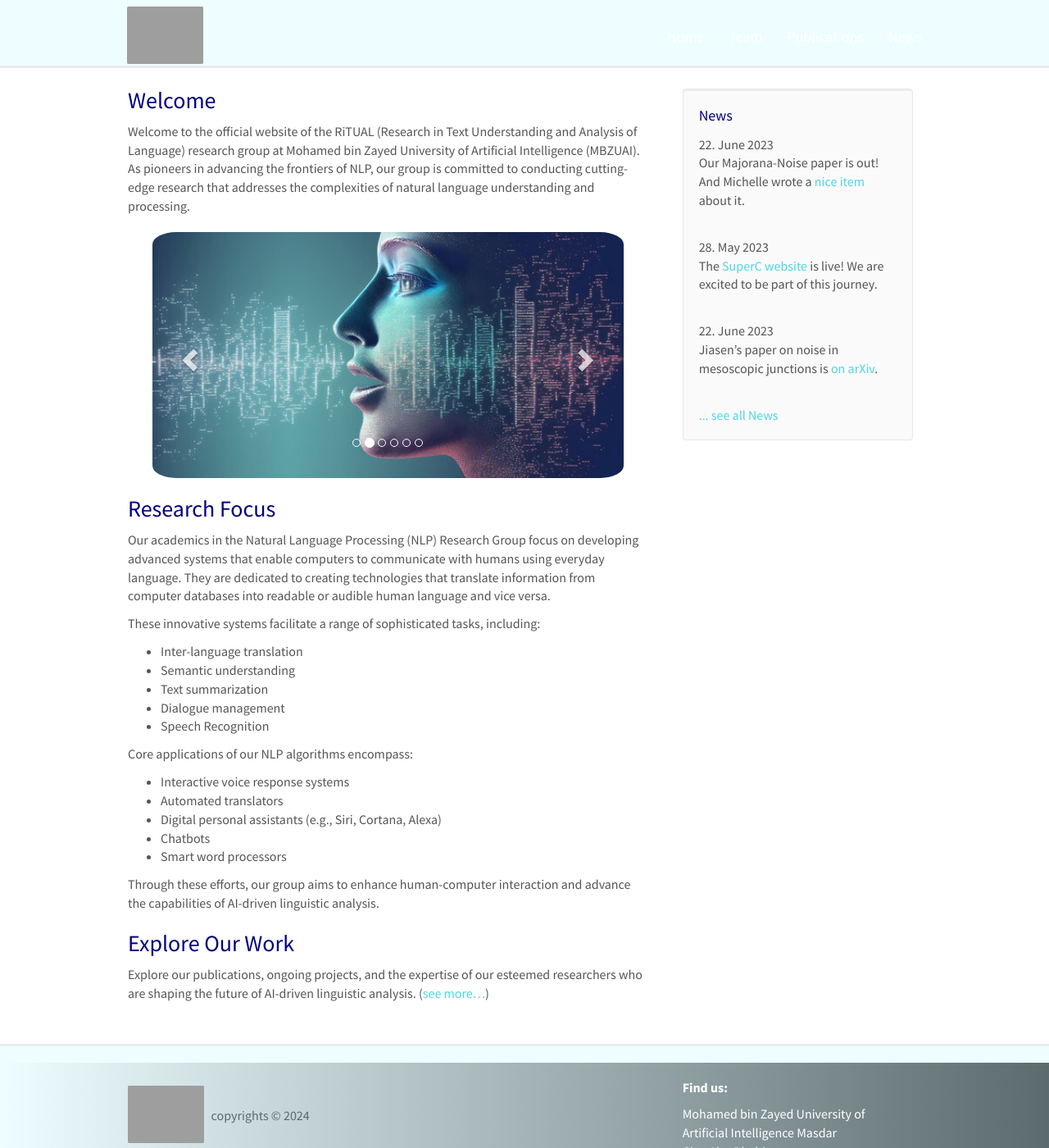
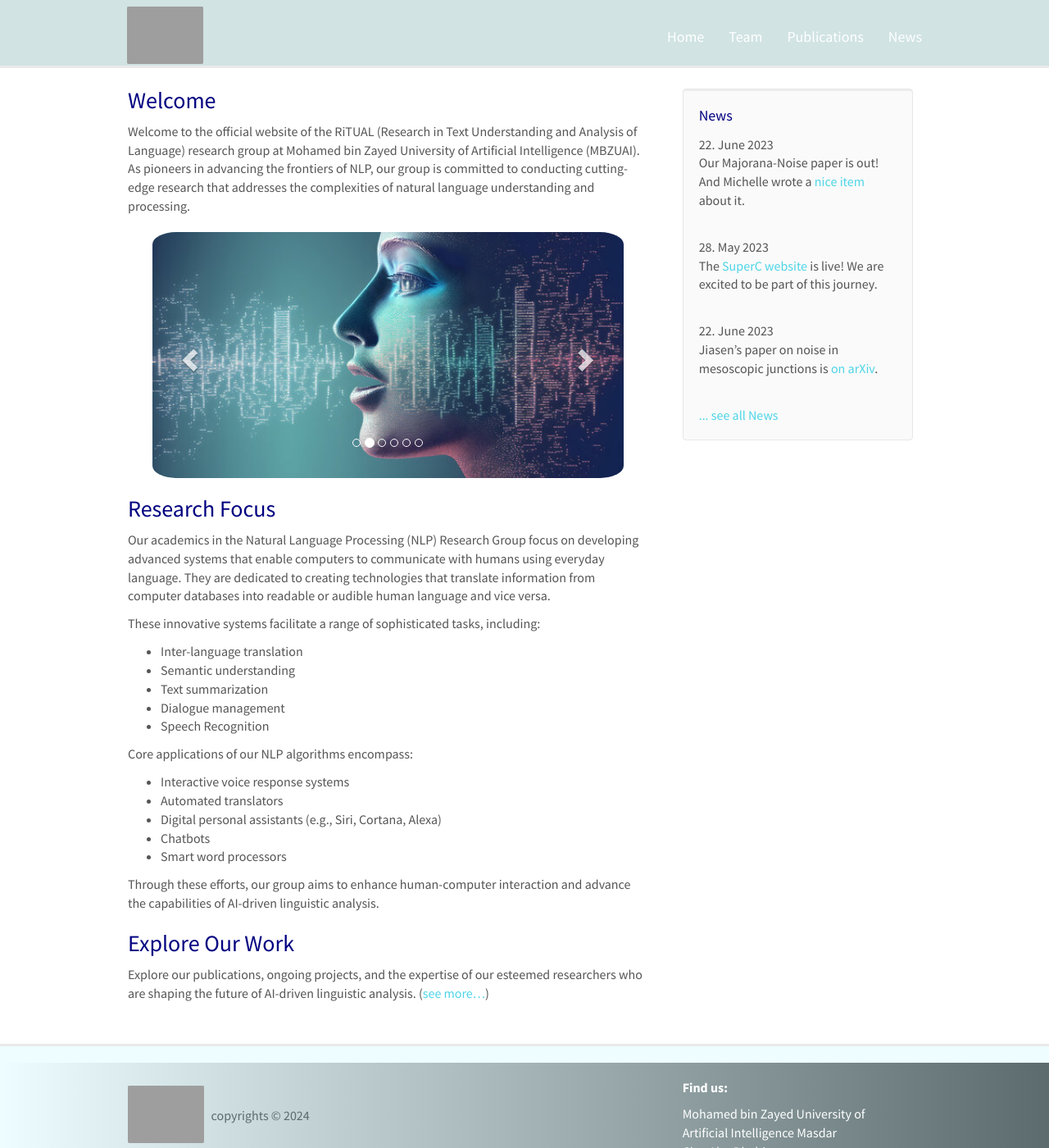
Before and after one commit to RamzaBasharat/MBZUAI, a Jekyll site: the page built from _pages/home.md, in a window 1280 px wide and 1400 px high. Shown: the whole window at 82% size. Built offline with Jekyll 4.4.1, drawn with Linux system fonts in a browser that asks for light colours; nearby versions of some CDN libraries.

Commit message:
updating styles

```diff
--- a/css/main.scss
+++ b/css/main.scss
@@ -205,7 +205,7 @@ color:#99a7b2;
 
 .navbar-default {
 //     background: linear-gradient(to right, #EEFDFF, #5B6B6E);
-    background-color: #EEFDFF;
+    background-color: #D1E3E3;
     border: none;
     border-bottom: 3px solid #E9E9E9;
     padding: 20px 0px 10px 0px;
```
